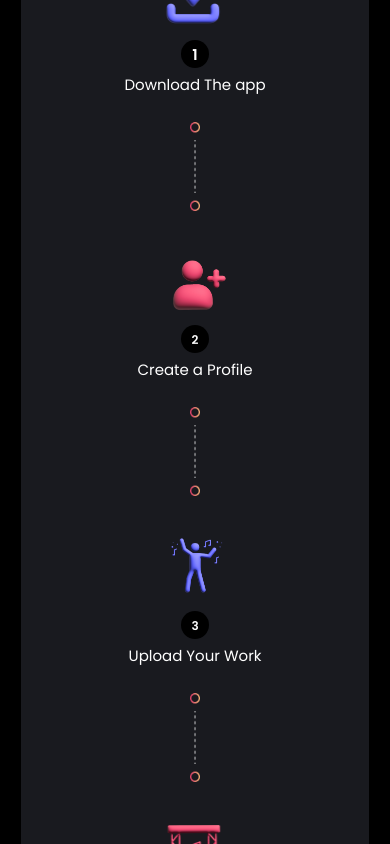
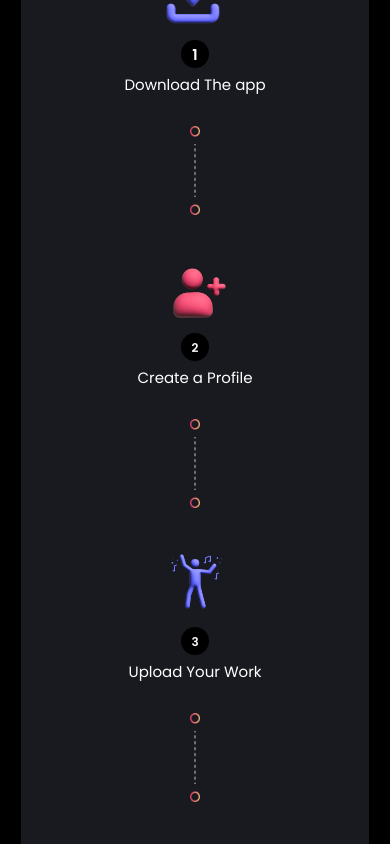
Before and after one commit to namankoolwal/TalentBuzz, a React (Vite) app: page /features in a window 390 px wide. Shown: the part 2740-3584 px from the top of the page. Built offline with nearby package versions, Linux system fonts and the light colour scheme.

Commit message:
add padding in horiconnectdot

```diff
--- a/src/components/Features/HowItWork.jsx
+++ b/src/components/Features/HowItWork.jsx
@@ -77,7 +77,7 @@ const HowItWork = () => {
                   <span className=' bg-black rounded-full flex items-center justify-center w-6 h-6  md:text-sm p-7 font-semibold md:p-4'><span className='-mb-1'>1</span></span>
                   <span>Download The app</span>
                 </div>
-                <div><img src={HoriConnectDot} alt="ConnectDot" className='w-3/4  mx-auto md:w-full' /></div>
+                <div><img src={HoriConnectDot} alt="ConnectDot" className='w-3/4 py-2 mx-auto md:w-full' /></div>
 
 
 
@@ -88,7 +88,7 @@ const HowItWork = () => {
                   <span className=' bg-black rounded-full flex items-center justify-center w-6 h-6 text-2xl md:text-sm p-7 font-semibold md:p-4'><span className='-mb-1'>2</span></span>
                   <span>Create a Profile</span>
                 </div>
-                <div><img src={HoriConnectDot} alt="ConnectDot" className='w-3/4  mx-auto md:w-full' /></div>
+                <div><img src={HoriConnectDot} alt="ConnectDot" className='w-3/4 py-2 mx-auto md:w-full' /></div>
 
 
 
@@ -100,7 +100,7 @@ const HowItWork = () => {
                   <span className=' bg-black rounded-full flex items-center justify-center w-6 h-6 text-2xl md:text-sm p-7 font-semibold md:p-4'><span className='-mb-1'>3</span></span>
                   <span>Upload Your Work</span>
                 </div>
-                <div><img src={HoriConnectDot} alt="ConnectDot" className='w-3/4  mx-auto md:w-full' /></div>
+                <div><img src={HoriConnectDot} alt="ConnectDot" className='w-3/4 py-2 mx-auto md:w-full' /></div>
 
 
 
```
